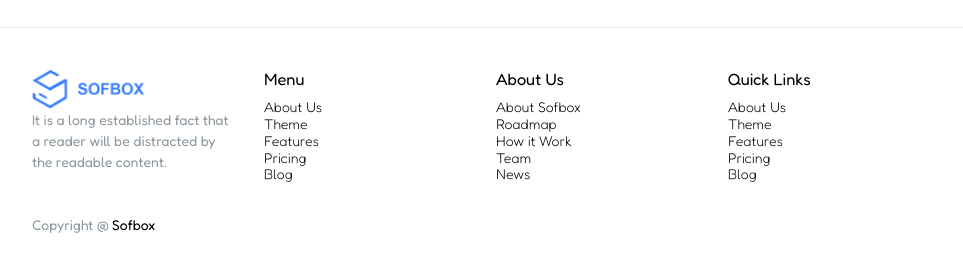
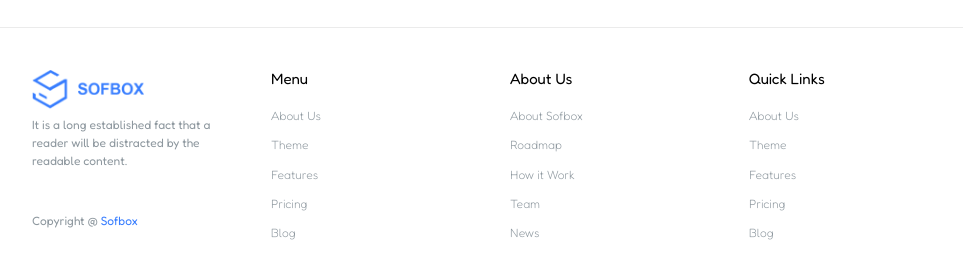
Before and after one commit to MGPasinetti/proj-html-vuejs, a Vue app: page / in a window 1280 px wide. Shown: the part 3996-4275 px from the top of the page, without its empty margins (158-1121 px from the left). Built offline with nearby package versions, Linux system fonts and the light colour scheme.

Commit message:
footer done

```diff
--- a/src/assets/styles/partials/_general.scss
+++ b/src/assets/styles/partials/_general.scss
@@ -27,6 +27,10 @@ h3 {
 
 h4 {
 	margin-bottom: .5rem;
+}
+
+h5 {
+	font-size: 15px;
 }
 
 ul {
--- a/src/components/FooterSb.vue
+++ b/src/components/FooterSb.vue
@@ -68,17 +68,24 @@ footer {
     padding: 3rem 0 5rem 0;
 
     .container-sec {
-        display: flex;
-        justify-content: space-between;
-        gap: 2rem;
+        @include flex-layout($justify: space-between, $align: flex-start, $wrap: nowrap);
+        gap: 4rem;
 
         .col {
-            display: flex;
-            flex-direction: column;
+            @include col-layout($direction: column, $align: flex-start);
             width: calc(100% / 4);
 
             .logo {
                 width: 8rem;
+                margin-bottom: .5rem;
+            }
+
+            small {
+                font-size: 12px;
+            }
+
+            a {
+                color: $txt_color_blue;
             }
         }
     }
--- a/src/components/ListFooter.vue
+++ b/src/components/ListFooter.vue
@@ -1,10 +1,10 @@
 <template>
-  <dir>
-      <h3>{{ listData.title }}</h3>
-      <ul>
-        <li v-for="link in listData.arrLinks" :key="link"><a href="#">{{ link }}</a></li>
-      </ul>
-  </dir>
+  <div class="list">
+    <h5>{{ listData.title }}</h5>
+    <ul>
+      <li v-for="link in listData.arrLinks" :key="link"><a href="#">{{ link }}</a></li>
+    </ul>
+  </div>
 </template>
 
 <script>
@@ -19,4 +19,29 @@ export default {
 <style lang="scss" scoped>
 @import "../assets/styles/style.scss";
 
+.list {
+
+  ul {
+    @include col-layout($direction: column, $align: flex-start);
+    gap: 1rem;
+
+    li {
+      line-height: 1.2;
+      font-size: 12px;
+      border-bottom: 1px solid transparent;
+
+      a {
+        color: $txt_color_grey;
+      }
+
+      &:hover {
+        border-bottom: 1px solid $border_color_blue;
+
+        & a {
+          color: $txt_color_blue;
+        }
+      }
+    }
+  }
+}
 </style>
```
